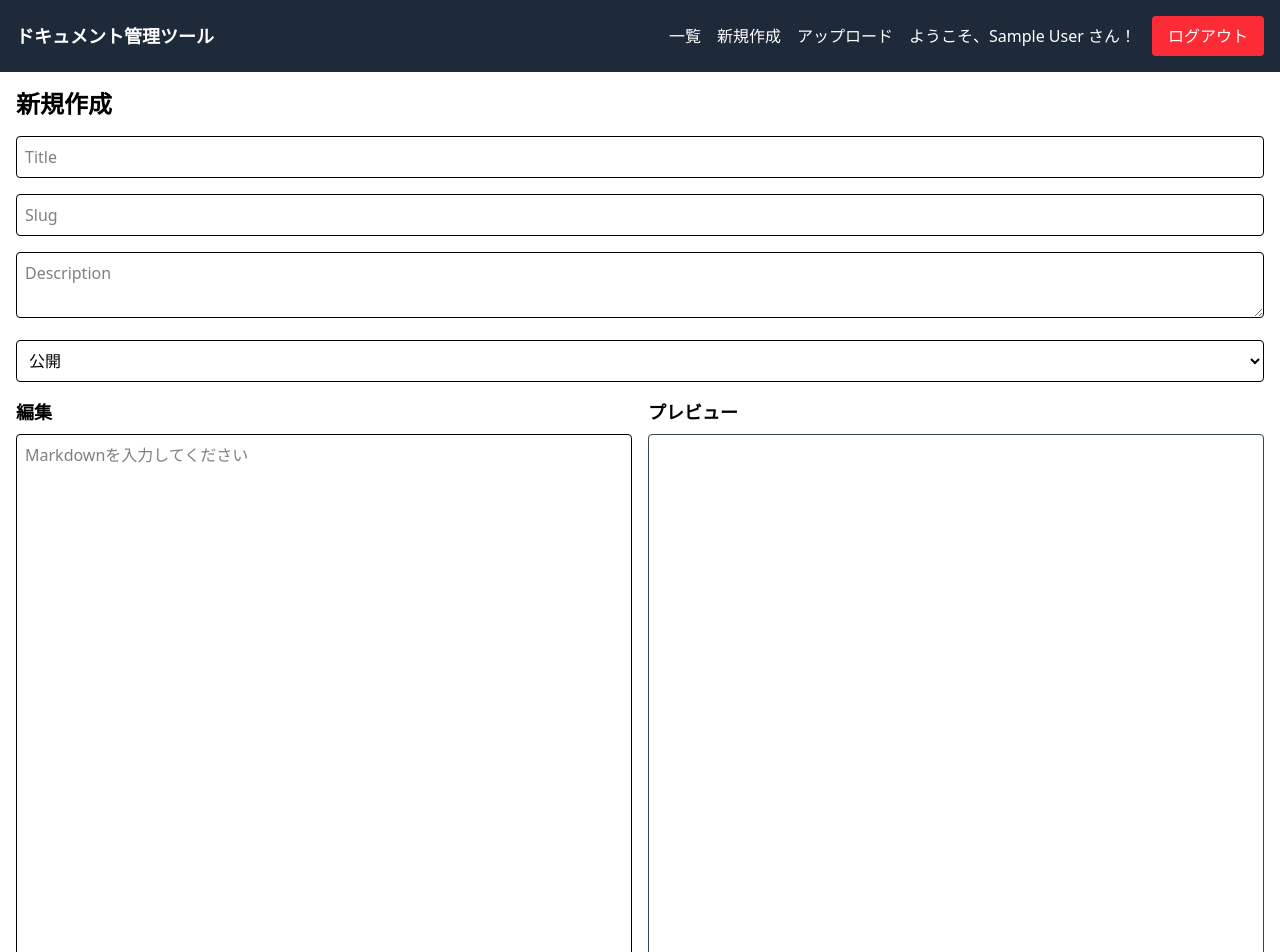
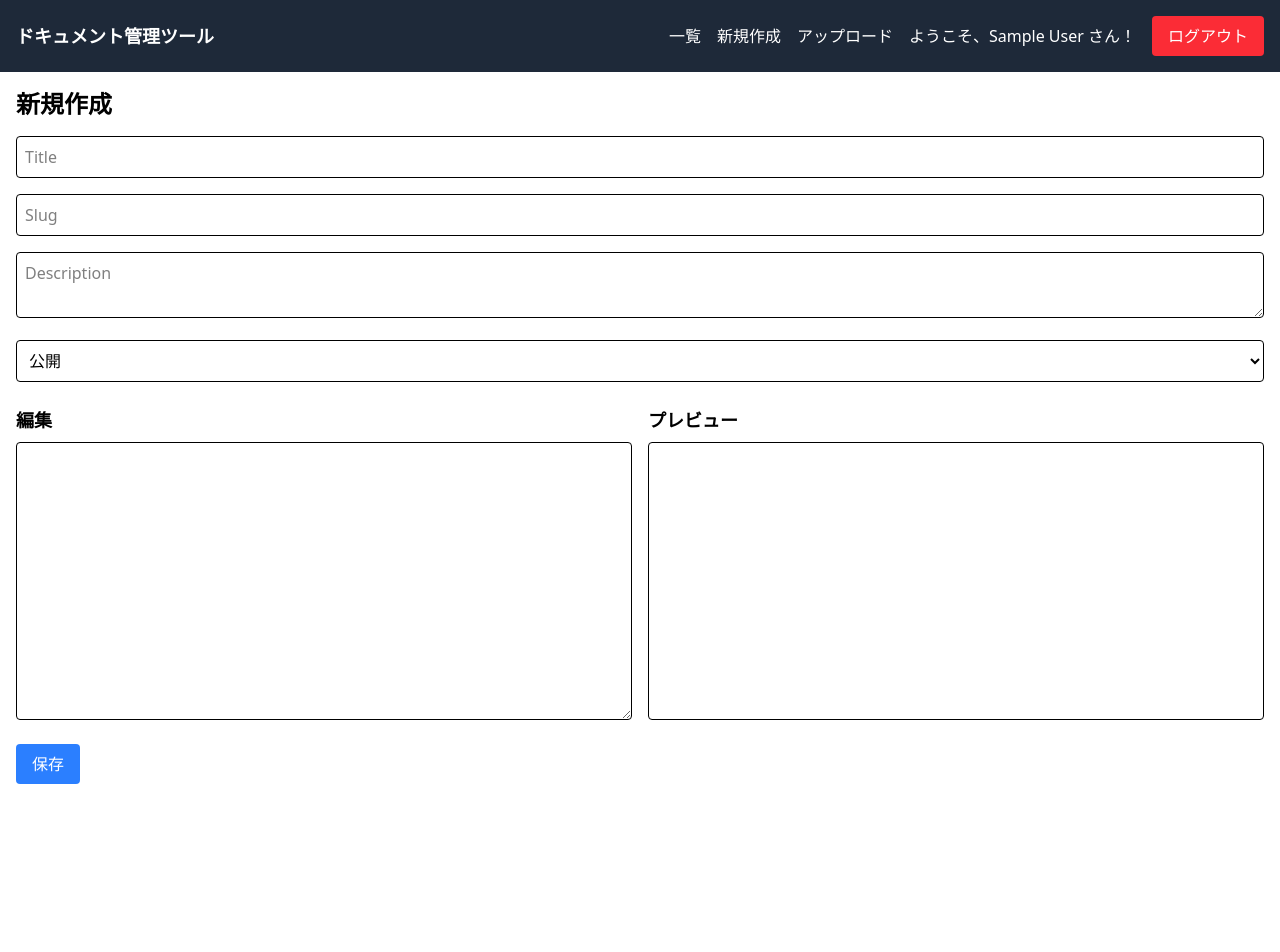
Before and after one commit to gotsui/Markdown, a Next.js app in the folder src/newproject/: page /articles/new in a window 1280 px wide. Shown: the top 952 px of the page. After the commit the page ends 800 px from the top, so only its background shows below. Built offline with nearby package versions, Linux system fonts and the light colour scheme; no server answers; sample sign-in values are in the browser's storage.

Commit message:
Markdownエディタとプレビューの要素を最小限に変更

```diff
--- a/src/newproject/src/app/articles/edit/[slug]/EditArticle.tsx
+++ b/src/newproject/src/app/articles/edit/[slug]/EditArticle.tsx
@@ -1,22 +1,27 @@
 "use client";
 
 import React, { useState, useEffect } from "react";
-import MarkdownEditor from "@/components/MarkdownEditor";
+import MarkdownEditor from "@/components/markdown/MarkdownEditor";
+import MarkdownPreview from "@/components/markdown/MarkdownPreview";
 import { useSession } from "next-auth/react";
 import { redirect, useRouter } from "next/navigation";
 import { isAuthorOrAdmin } from "@/lib/auth";
+import useMarkdown from "@/hooks/useMarkdown";
+import MarkdownContext from "@/content/MarkdownContent";
 
 type Props = {
     params: { slug: string };
 };
 
 const EditArticle: React.FC<Props> = ({ params }) => {
+    const markdownContent = useMarkdown();
+    const { markdown, updateMarkdown } = markdownContent;
+
     const { data: session, status } = useSession();
     const router = useRouter();
     const [title, setTitle] = useState("");
     const [slug, setSlug] = useState(params.slug);
     const [description, setDescription] = useState("");
-    const [content, setContent] = useState("");
     const [visibility, setVisibility] = useState<Visibility>("PUBLIC");
     const [isLoading, setIsLoading] = useState(true);
     const [stayOnPage, setStayOnPage] = useState(false);
@@ -53,7 +58,7 @@ const EditArticle: React.FC<Props> = ({ params }) => {
                 }
 
                 const { content: markdownContent } = await markdownRes.json();
-                setContent(markdownContent);
+                updateMarkdown(markdownContent, false);
             } catch (error) {
                 console.error("Error fetching article:", error);
                 router.push("/articles");
@@ -105,7 +110,7 @@ const EditArticle: React.FC<Props> = ({ params }) => {
             const markdownRes = await fetch("/api/articles/markdown", {
                 method: "POST",
                 headers: { "Content-Type": "application/json" },
-                body: JSON.stringify({ slug, content }),
+                body: JSON.stringify({ slug, content: markdown }),
             });
 
             if (!markdownRes.ok) {
@@ -131,8 +136,8 @@ const EditArticle: React.FC<Props> = ({ params }) => {
     };
 
     return (
-        <div className="container mx-auto p-4">
-            <details className="border rounded-lg p-4 mb-2">
+        <div className="flex flex-col h-full w-full p-4">
+            <details className="border rounded-lg px-4 py-2 mb-2">
                 <summary className="cursor-pointer font-semibold text-lg flex items-center">
                     <span className="mr-2">メタデータ</span>
                     <svg
@@ -177,23 +182,36 @@ const EditArticle: React.FC<Props> = ({ params }) => {
                     </select>
                 </div>
             </details>
-            <MarkdownEditor value={content} onChange={setContent} />
-            <div className="flex items-center">
+            <MarkdownContext value={markdownContent}>
+                <div className="flex-1 flex flex-col md:flex-row space-x-4 py-2">
+                    <div className="flex flex-col h-full w-full md:w-1/2">
+                        <h2 className="text-lg font-bold mb-2">編集</h2>
+                        <div className="flex-1 flex flex-col">
+                            <MarkdownEditor />
+                        </div>
+                    </div>
+                    <div className="flex flex-col h-full w-full md:w-1/2">
+                        <h2 className="text-lg font-bold mb-2">プレビュー</h2>
+                        <div className="flex-1 basis-0 flex flex-col max-w-none border rounded p-2 overflow-auto">
+                            <MarkdownPreview />
+                        </div>
+                    </div>
+                </div>
+            </MarkdownContext>
+            <div className="flex items-center space-x-2 mt-4">
                 <input
                     type="checkbox"
                     checked={stayOnPage}
                     onChange={(e) => setStayOnPage(e.target.checked)}
-                    className="mr-2"
                     id="stayOnPage"
                 />
                 <label htmlFor="stayOnPage" className="text-sm">保存後このページに留まる</label>
             </div>
-            {error && <p className="text-red-500">{error}</p>}
-            {successMessage && <p className="text-green-500">{successMessage}</p>}
+            <div className="flex items-center space-x-4 mt-4">
                 <button
                     onClick={handleSubmit}
                     className="
-                    mt-4 px-4 py-2 bg-blue-500
+                        px-4 py-2 bg-blue-500
                         text-white rounded
                         hover:bg-blue-600 disabled:bg-gray-400
                     "
@@ -201,6 +219,9 @@ const EditArticle: React.FC<Props> = ({ params }) => {
                 >
                     {isSaving ? "保存中..." : "保存"}
                 </button>
+                {error && <p className="text-red-500">{error}</p>}
+                {successMessage && <p className="text-green-500">{successMessage}</p>}
+            </div>
         </div>
     );
 };
--- a/src/newproject/src/app/articles/edit/[slug]/page.tsx
+++ b/src/newproject/src/app/articles/edit/[slug]/page.tsx
@@ -26,7 +26,9 @@ const EditArticlePage: React.FC<Props> = async ({ params }) => {
     const { slug } = await params;
 
     return (
-        <EditArticle params={{ slug }} />
+        <div className="h-[calc(100vh-132px)]">
+            <EditArticle params={{ slug }} />
+        </div>
     );
 };
 
--- a/src/newproject/src/app/articles/new/NewArticle.tsx
+++ b/src/newproject/src/app/articles/new/NewArticle.tsx
@@ -1,11 +1,15 @@
 "use client";
 
 import React, { useState } from "react";
-import MarkdownEditor from "@/components/MarkdownEditor";
 import { useSession } from "next-auth/react";
 import { useRouter } from "next/navigation";
+import MarkdownContext from "@/content/MarkdownContent";
+import MarkdownEditor from "@/components/markdown/MarkdownEditor";
+import MarkdownPreview from "@/components/markdown/MarkdownPreview";
+import useMarkdown from "@/hooks/useMarkdown";
 
 const NewArticle: React.FC = () => {
+    const markdownContent = useMarkdown();
     const { data: session, status } = useSession();
     const router = useRouter();
     const [title, setTitle] = useState("");
@@ -57,8 +61,9 @@ const NewArticle: React.FC = () => {
     };
 
     return (
-        <div className="container mx-auto p-4">
+        <div className="flex flex-col h-full p-4">
             <h1 className="text-2xl font-bold mb-4">新規作成</h1>
+            <div>
                 <input
                     type="text"
                     placeholder="Title"
@@ -92,10 +97,24 @@ const NewArticle: React.FC = () => {
                     <option value="PRIVATE">非公開</option>
                     <option value="DRAFT">下書き</option>
                 </select>
-            <MarkdownEditor
-                value={content}
-                onChange={setContent}
-            />
+            </div>
+            <MarkdownContext value={markdownContent}>
+                <div className="flex-1 flex flex-col md:flex-row space-x-4 py-2">
+                    <div className="flex flex-col h-full w-full md:w-1/2">
+                        <h2 className="text-lg font-bold mb-2">編集</h2>
+                        <div className="flex-1 flex flex-col">
+                            <MarkdownEditor />
+                        </div>
+                    </div>
+                    <div className="flex flex-col h-full w-full md:w-1/2">
+                        <h2 className="text-lg font-bold mb-2">プレビュー</h2>
+                        <div className="flex-1 basis-0 flex flex-col max-w-none border rounded p-2 overflow-auto">
+                            <MarkdownPreview />
+                        </div>
+                    </div>
+                </div>
+            </MarkdownContext>
+            <div>
                 <button
                     onClick={handleSubmit}
                     className="bg-blue-500 text-white rounded mt-4 px-4 py-2 hover:bg-blue-600"
@@ -103,6 +122,7 @@ const NewArticle: React.FC = () => {
                     保存
                 </button>
             </div>
+        </div>
     );
 };
 
--- a/src/newproject/src/app/layout.tsx
+++ b/src/newproject/src/app/layout.tsx
@@ -17,8 +17,10 @@ export default async function RootLayout({
         <html lang="ja">
             <body>
                 <NextAuthProvider>
-                    <NavBar />
-                    <main>{children}</main>
+                    <div className="flex flex-col h-screen">
+                        <NavBar />
+                        <main className="flex-1 basis-0 flex flex-col overflow-auto">{children}</main>
+                    </div>
                 </NextAuthProvider>
             </body>
         </html>
--- a/src/newproject/src/components/MarkdownEditor.tsx
+++ /dev/null
@@ -1,63 +0,0 @@
-"use client";
-
-import React, { useState } from "react";
-import Markdown from "react-markdown";
-import rehypeRaw from "rehype-raw";
-import remarkGfm from "remark-gfm";
-
-type MarkdownEditorProps = {
-    value: string;
-    onChange: (value: string) => void;
-};
-
-const MarkdownEditor: React.FC<MarkdownEditorProps> = ({ value, onChange }: MarkdownEditorProps) => {
-    const handleChange = (e: React.ChangeEvent<HTMLTextAreaElement>) => {
-        const nextValue = e.target.value;
-        onChange(nextValue);
-    };
-
-    const handleKeyDown = (e: React.KeyboardEvent<HTMLTextAreaElement>) => {
-        if (e.key !== "Tab") {
-            return;
-        }
-
-        e.preventDefault();
-
-        const textarea = e.target as HTMLTextAreaElement;
-        const cursorPosition = textarea.selectionStart;
-        const contentLeft = textarea.value.substring(0, cursorPosition);
-        const contentRight = textarea.value.substring(cursorPosition);
-        const nextValue = contentLeft + "\t" + contentRight;
-        onChange(nextValue);
-
-        setTimeout(() => {
-            textarea.selectionEnd = cursorPosition + 1;
-        }, 0);
-    };
-
-    return (
-        <div className="grid grid-cols-1 md:grid-cols-2 gap-4 mb-4">
-            <div>
-                <h2 className="text-lg font-semibold mb-2">編集</h2>
-                <textarea
-                    value={value}
-                    onChange={handleChange}
-                    onKeyDown={handleKeyDown}
-                    placeholder="Markdownを入力してください"
-                    className="w-full h-160 p-2 border rounded resize-y"
-                    spellCheck={false}
-                />
-            </div>
-            <div>
-                <h2 className="text-lg font-semibold mb-2">プレビュー</h2>
-                <div className="prose max-w-none border rounded p-2 h-160 overflow-auto">
-                    <Markdown remarkPlugins={[remarkGfm]} rehypePlugins={[rehypeRaw]}>
-                        {value}
-                    </Markdown>
-                </div>
-            </div>
-        </div>
-    );
-};
-
-export default MarkdownEditor;
--- a/src/newproject/src/components/markdown/MarkdownEditor.tsx
+++ b/src/newproject/src/components/markdown/MarkdownEditor.tsx
@@ -99,7 +99,7 @@ const MarkdownEditor = () => {
 
     return (
         <textarea
-            className="flex-auto w-full p-2 border rounded resize-none font-mono"
+            className="flex-auto w-full p-2 border rounded resize-y font-mono"
             value={markdown}
             onChange={(e) => updateMarkdown(e.target.value)}
             onKeyDown={handleKeyDown}
--- a/src/newproject/src/components/markdown/MarkdownPreview.tsx
+++ b/src/newproject/src/components/markdown/MarkdownPreview.tsx
@@ -13,7 +13,7 @@ const MarkdownPreview = () => {
     const { parsed } = context;
 
     return (
-        <div className="prose max-w-none border rounded p-2 h-full overflow-auto">
+        <div className="prose">
             <div className="mermaid" dangerouslySetInnerHTML={{ __html: parsed }} />
         </div>
     );
--- a/src/newproject/src/hooks/useMarkdown.ts
+++ b/src/newproject/src/hooks/useMarkdown.ts
@@ -7,26 +7,35 @@ import { parse } from "@/lib/markdown/markdownProcessor";
 export type MarkdownContextValue = {
     markdown: string;
     parsed: string;
-    updateMarkdown: (markdown: string) => void;
+    updateMarkdown: (markdown: string, needDebounce?: boolean) => void;
 };
 
 const useMarkdown = (defalutMarkdown = ""): MarkdownContextValue => {
     const [markdown, setMarkdown] = useState(defalutMarkdown);
     const [parsed, setParsed] = useState<string>("");
 
+    const parseMarkdown = useCallback(async (value: string) => {
+        setParsed(await parse(value));
+    }, []);
+
     const debouncedParse = useCallback(debounce(async (value) => {
-        setParsed(await parse(value));
+        parseMarkdown(value);
     }, 500), []);
 
-    const updateMarkdown = (nextMarkdown: string) => {
+    const updateMarkdown = (nextMarkdown: string, needDebounce=true) => {
         setMarkdown(nextMarkdown);
-        debouncedParse(nextMarkdown);
+
+        if (needDebounce){
+            debouncedParse(nextMarkdown);
+        } else {
+            parseMarkdown(nextMarkdown);
+        }
     };
 
     useEffect(() => {
-        debouncedParse(defalutMarkdown);
+        parseMarkdown(defalutMarkdown);
         return () => debouncedParse.cancel();
-    }, [defalutMarkdown, debouncedParse]);
+    }, [defalutMarkdown, parseMarkdown, debouncedParse]);
 
     return { markdown, parsed, updateMarkdown };
 };
```
Also changed, not shown: src/newproject/src/app/mermaid/SplitLayout.tsx (+8 -4 lines), src/newproject/src/components/Mermaid.tsx (deleted, +0 -52 lines). Lines whose indentation alone changed are shown as unchanged.
